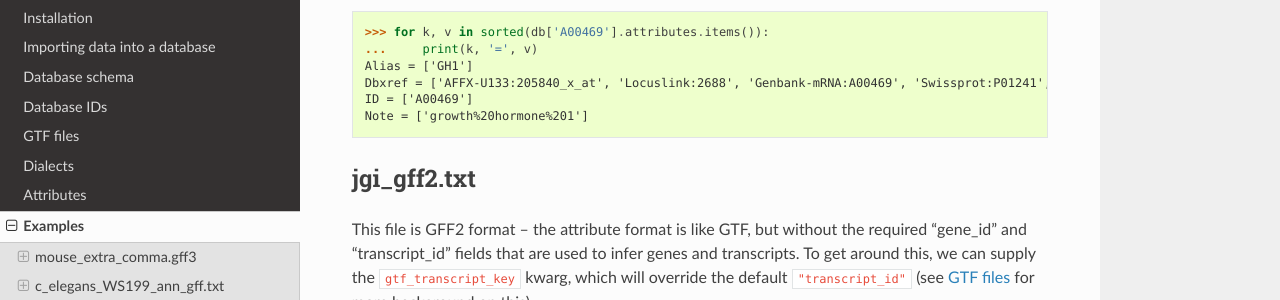
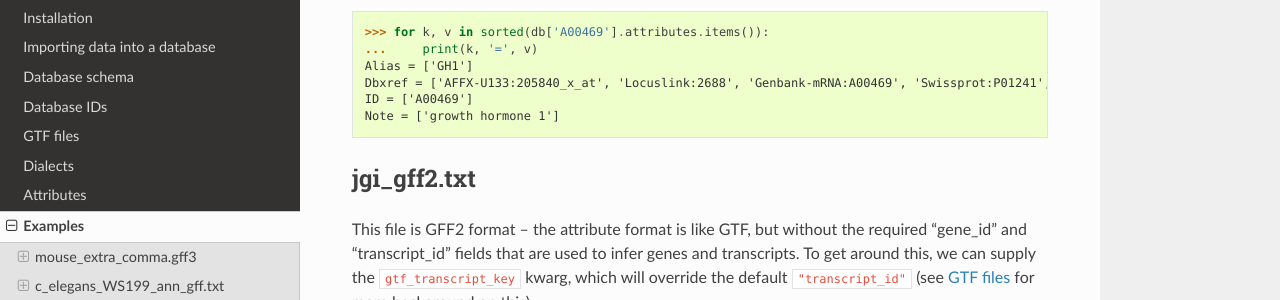
Before and after one commit to daler/gffutils, a Sphinx documentation site: the page built from doc/source/examples.rst, in a window 1280 px wide and 900 px high, scrolled down 9009 px. Shown: the part 151-451 px from the top of the window. Built offline with Sphinx 7.4.7 and the Read the Docs theme 2.0.0, drawn with Linux system fonts in a browser that asks for light colours.

```diff
--- a/doc/source/examples.rst
+++ b/doc/source/examples.rst
@@ -427,7 +427,7 @@ Print out the attributes:
 Alias = ['GH1']
 Dbxref = ['AFFX-U133:205840_x_at', 'Locuslink:2688', 'Genbank-mRNA:A00469', 'Swissprot:P01241', 'PFAM:PF00103', 'AFFX-U95:1332_f_at', 'Swissprot:SOMA_HUMAN']
 ID = ['A00469']
-Note = ['growth%20hormone%201']
+Note = ['growth hormone 1']
 
 .. _jgi_gff2.txt:
 
```
Also changed, not shown: 1 other file.
